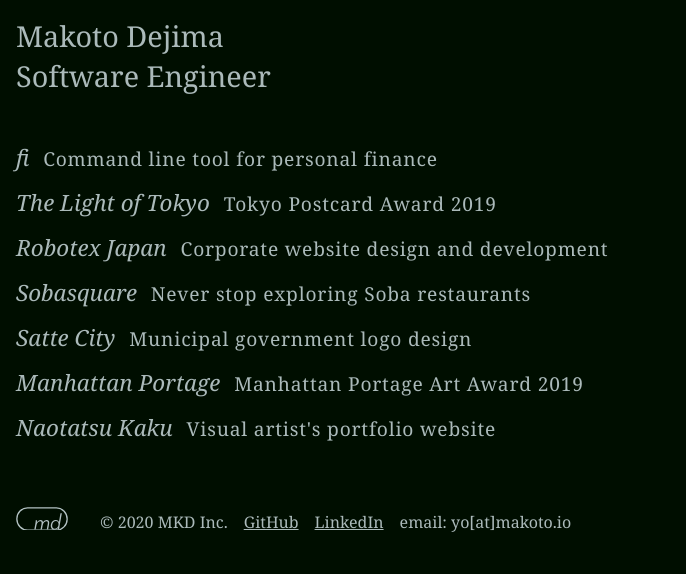
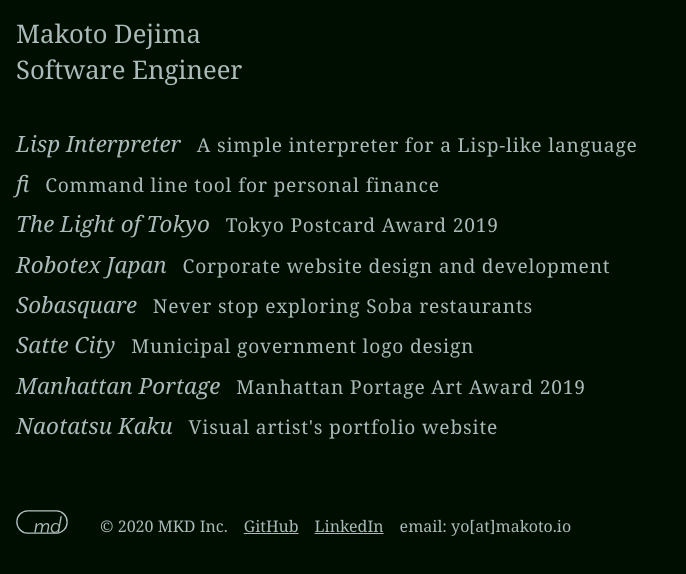
Before and after one commit to makotodejima/makoto.io, a Next.js app: page / in a window 1280 px wide. Shown: the top 574 px of the page, without its empty margins (0-686 px from the left). Built offline with nearby package versions, Linux system fonts and the light colour scheme.

Commit message:
add item

```diff
--- a/data/entries.json
+++ b/data/entries.json
@@ -1,4 +1,10 @@
 {
+  "lisp_interpreter": {
+    "id": "lisp-interpreter",
+    "title": "Lisp Interpreter",
+    "subtitle": "A simple interpreter for a Lisp-like language",
+    "href": "https://github.com/makotodejima/mkd-lisp-interpreter"
+  },
   "fi": {
     "id": "fi",
     "title": "fi",
--- a/styles/globals.css
+++ b/styles/globals.css
@@ -43,9 +43,9 @@
 }
 
 .home-heading-1 {
-  font-size: 1.8rem;
+  font-size: 1.6rem;
   font-weight: 400;
-  margin: 8px 0 46px;
+  margin: 8px 0 36px;
   line-height: 1.4;
   white-space: pre;
 }
@@ -54,10 +54,8 @@
   display: block;
   font-size: 1.4rem;
   font-weight: 400;
-  line-height: 1.3;
-  margin: 16px 0;
+  line-height: 1.8;
   font-style: italic;
-  /* letter-spacing: 1px; */
 }
 
 .home-a:hover {
@@ -120,7 +118,7 @@
 
 @media (min-width: 520px) {
   .home-a i {
-    margin-left: 8px;
+    margin-left: 10px;
   }
   :not(:first-child) footer {
     flex-direction: row;
```
Also changed, not shown: 1 other file (tests, documents, lock files or other folders).
